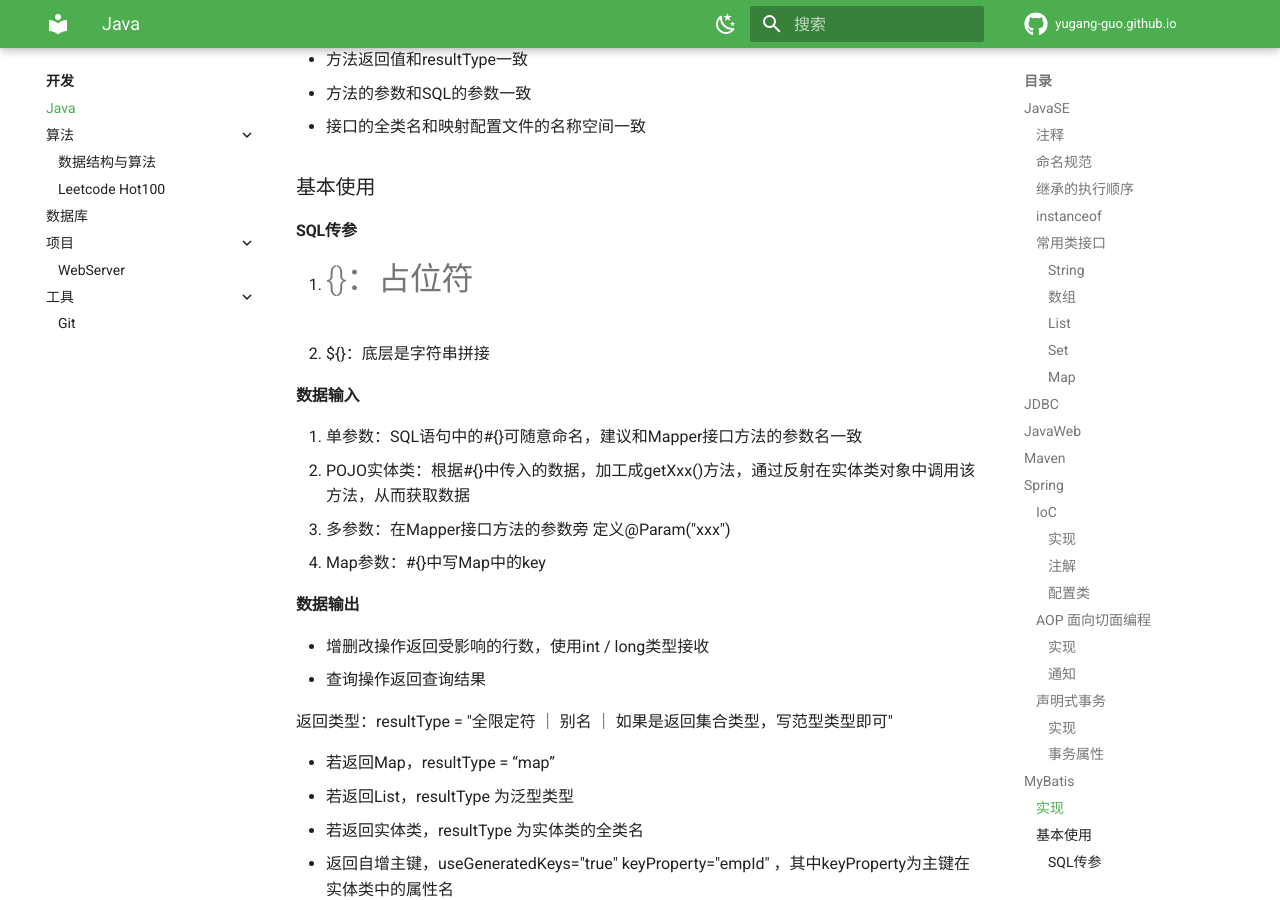
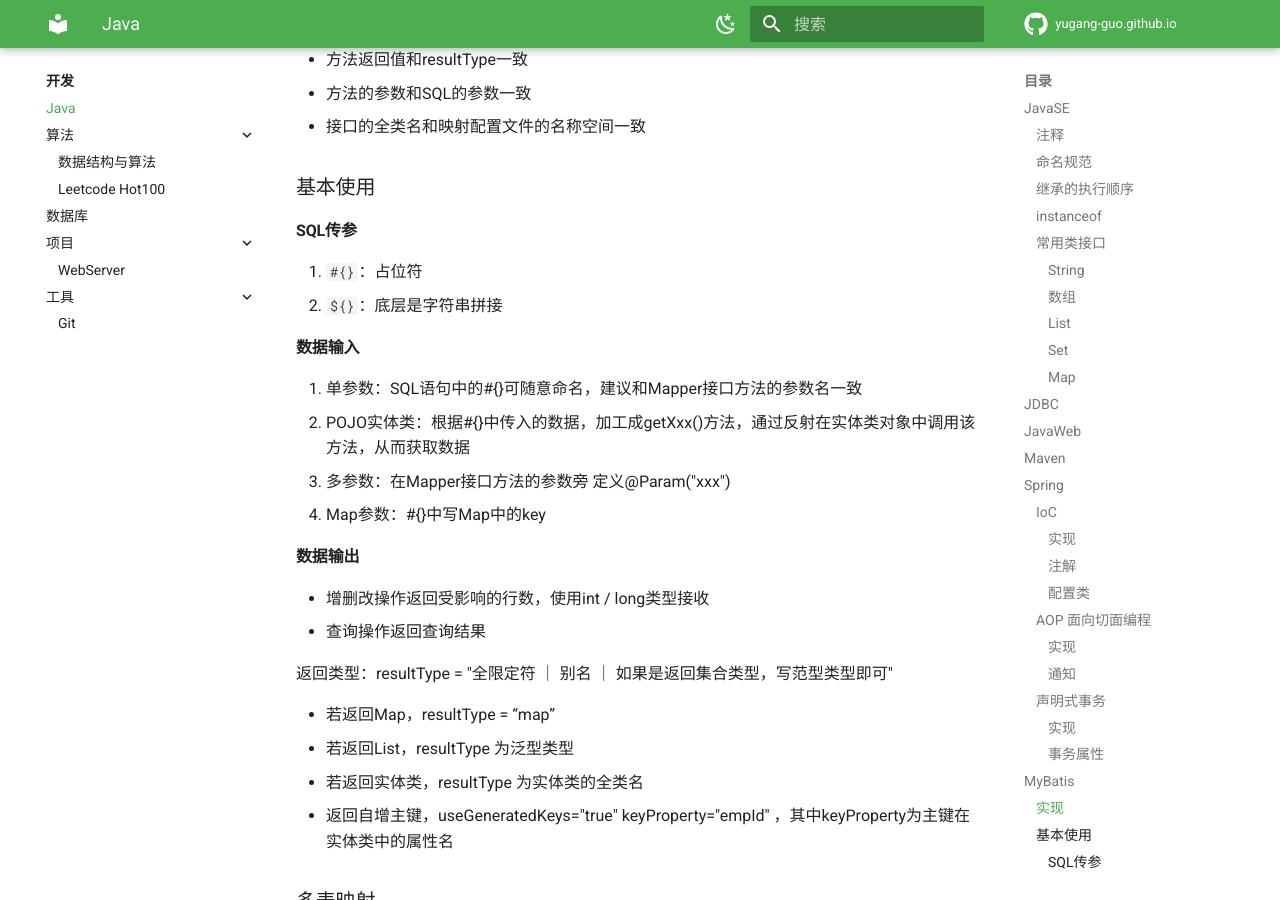
Before and after one commit to yugang-guo/yugang-guo.github.io, an MkDocs documentation site: the page built from docs/Dev/java.md, in a window 1280 px wide and 900 px high, scrolled down 8947 px. Built offline with MkDocs 1.6.1 and Material for MkDocs 9.7.7, drawn with Linux system fonts in a browser that asks for light colours; nearby versions of some CDN libraries; library files that are not in the unit come from our copies; comment, search, counter and statistics services are not loaded.

```diff
--- a/docs/Dev/java.md
+++ b/docs/Dev/java.md
@@ -446,8 +446,8 @@ public interface EmployeeMapper {
 
 #### SQL传参
 
-1. #{}：占位符
-2. ${}：底层是字符串拼接
+1. `#{}`：占位符
+2. `${}`：底层是字符串拼接
 
 #### 数据输入
 
```
Also changed, not shown: 1 other file.
